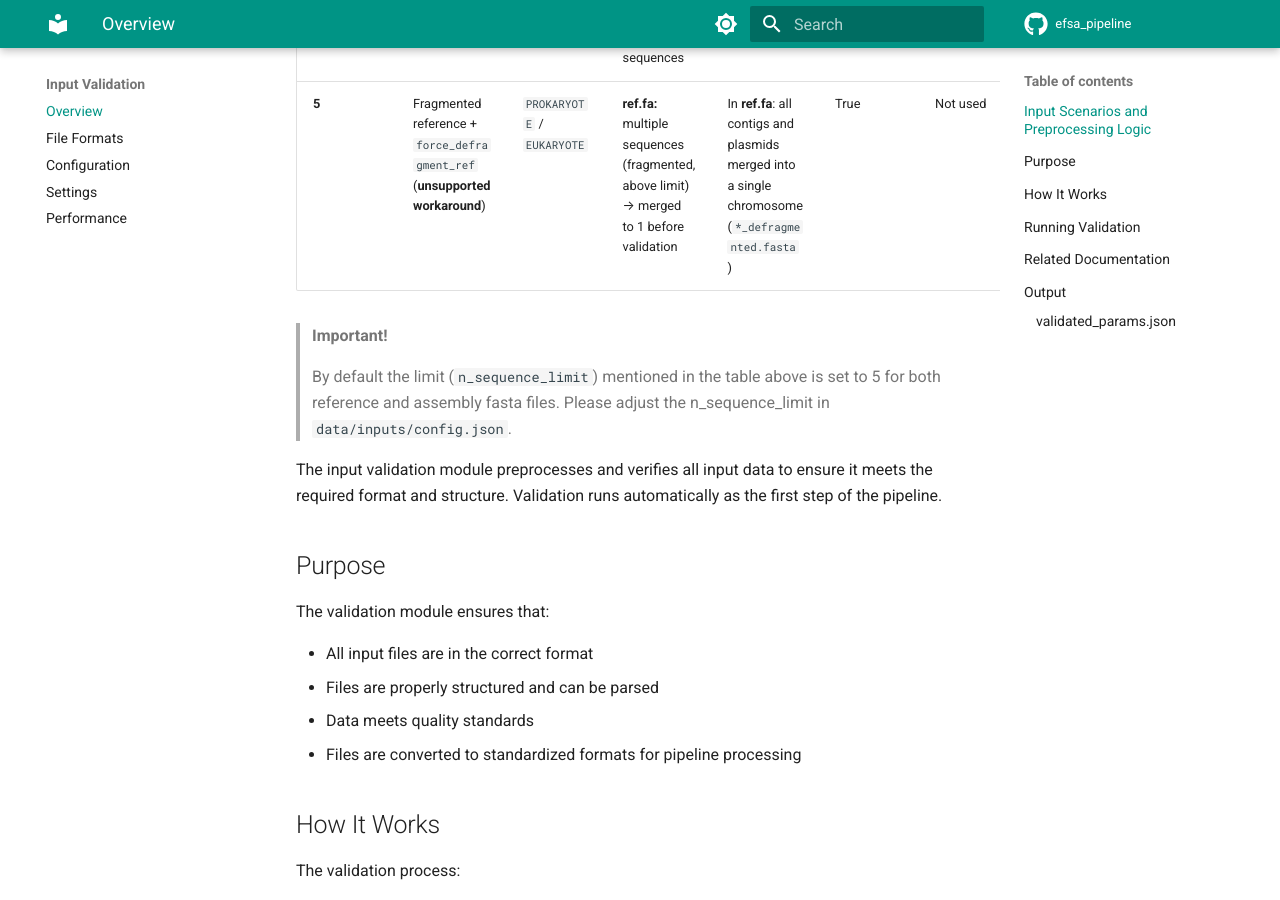
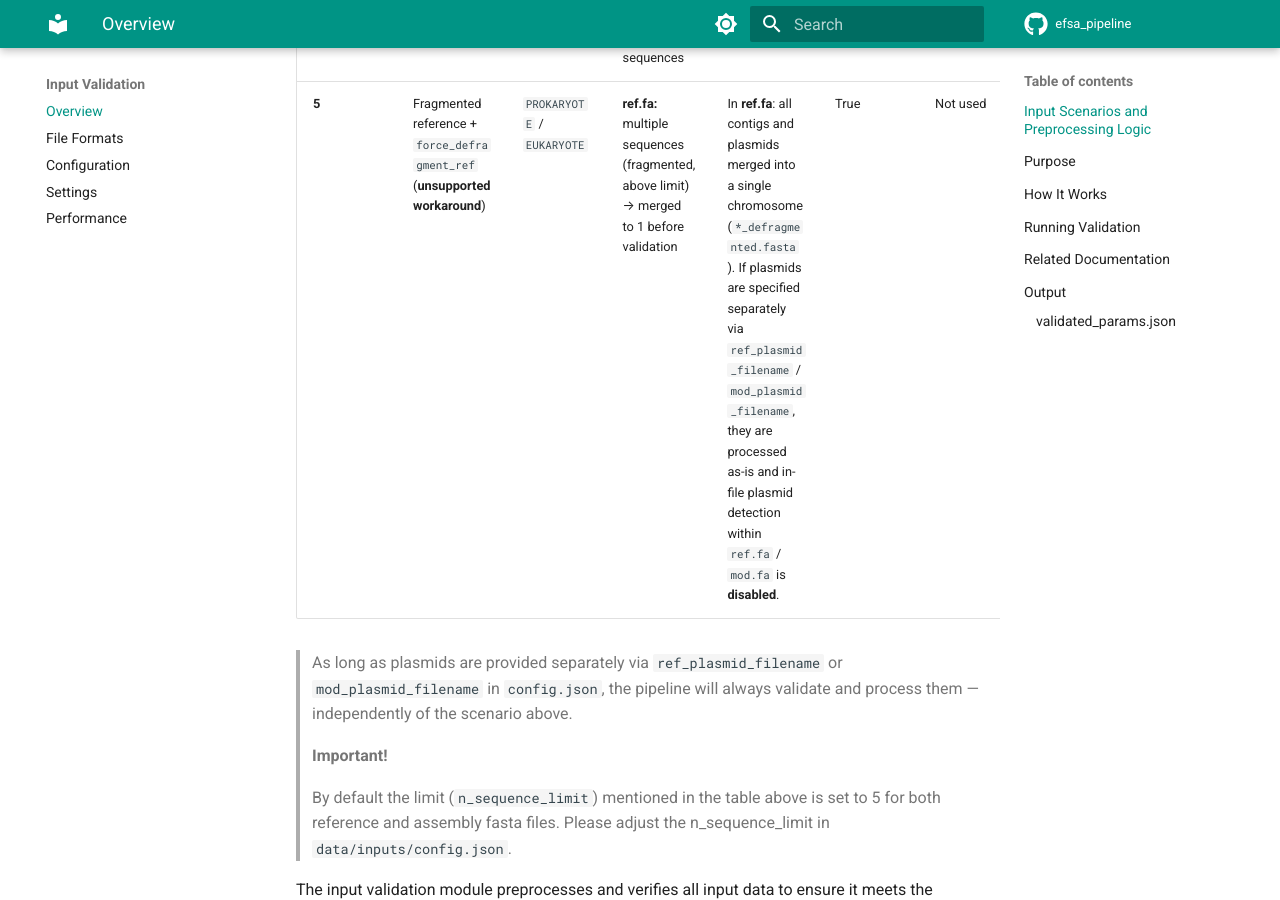
Before and after one commit to denisHanch/efsa_pipeline, an MkDocs documentation site: the page built from docs/validation/OVERVIEW.md, in a window 1280 px wide and 900 px high, scrolled down 1650 px. Built offline with MkDocs 1.6.1 and Material for MkDocs 9.7.7, drawn with Linux system fonts in a browser that asks for light colours; comment, search, counter and statistics services are not loaded.

Commit message:
no-issue: docs update

```diff
--- a/docs/validation/OVERVIEW.md
+++ b/docs/validation/OVERVIEW.md
@@ -19,7 +19,9 @@ The following table summarizes all supported scenarios:
 | **2** | Fragmented assembly (below limit)            | `PROKARYOTE`               | **ref.fa:** 1 sequence <br> **mod.fa:** multiple sequences (≤ limit)                           | In reference: <br> - In **ref.fa**: <br> - Longest sequence → chromosome <br> - Remaining → plasmids `*ref_plasmid.fasta` <br><br> In **mod.fa**: <br> - Unmapped sequences → plasmids <br> - Mapped sequences → contigs | True            | **Used** to split mod.fa into mapped contigs vs unmapped plasmids | - Split into individual contigs (`*_contig.fasta`) <br> - `mod.fa` becomes multifasta **without plasmids** | All modules          | `ref.fa`, `mod.fa` + contig set <br> `*_contig.fasta` <br> `*_plasmid.fasta` |
 | **3** | Fragmented assembly (above limit)             | `PROKARYOTE`               | **ref.fa:** 1 sequence <br> **mod.fa:** multiple sequences (> limit)                           | In reference: <br> - In **ref.fa**: <br> - Longest sequence → chromosome <br> - Remaining → plasmids `*ref_plasmid.fasta` <br><br> In **mod.fa**: no plasmid detection                                       | False           | **Not used**                                                      | No processing (mod.fa copied as-is)                                                                        | Mapping-only modules | `ref.fa`, `mod.fa` (copied) <br> `*_plasmid.fasta`                           |
 | **4** | Multiple sequences in reference  | `PROKARYOTE` / `EUKARYOTE` | **ref.fa:** multiple sequences (non-plasmid) <br> **mod.fa:** one or more sequences            | No plasmids considered                                                                                                                                          | False           | **Not used**                                                      | No processing (files copied as-is)                                                                         | Mapping-only modules | `ref.fa`, `mod.fa` (copied)                                                  |
-| **5** | Fragmented reference + `force_defragment_ref` (**unsupported workaround**) | `PROKARYOTE` / `EUKARYOTE` | **ref.fa:** multiple sequences (fragmented, above limit) → merged to 1 before validation | In **ref.fa**: all contigs and plasmids merged into a single chromosome (`*_defragmented.fasta`) | True | Not used | Same for scenarios above | GFF annotation disabled | `ref.fa` (joined), `*_defragmented_join_order.tsv`, `mod.fa` depends on scenario |
+| **5** | Fragmented reference + `force_defragment_ref` (**unsupported workaround**) | `PROKARYOTE` / `EUKARYOTE` | **ref.fa:** multiple sequences (fragmented, above limit) → merged to 1 before validation | In **ref.fa**: all contigs and plasmids merged into a single chromosome (`*_defragmented.fasta`). If plasmids are specified separately via `ref_plasmid_filename` / `mod_plasmid_filename`, they are processed as-is and in-file plasmid detection within `ref.fa` / `mod.fa` is **disabled**. | True | Not used | Same for scenarios above | GFF annotation disabled | `ref.fa` (joined), `*_defragmented_join_order.tsv`, `mod.fa` depends on scenario |
+
+> As long as plasmids are provided separately via `ref_plasmid_filename` or `mod_plasmid_filename` in `config.json`, the pipeline will always validate and process them — independently of the scenario above.
 
 > **Important!**
 >
```
